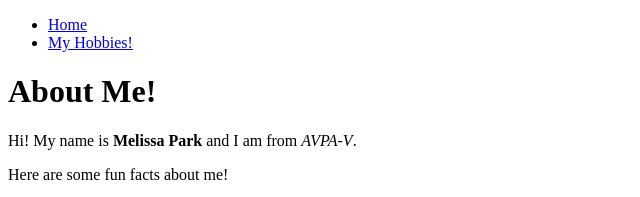
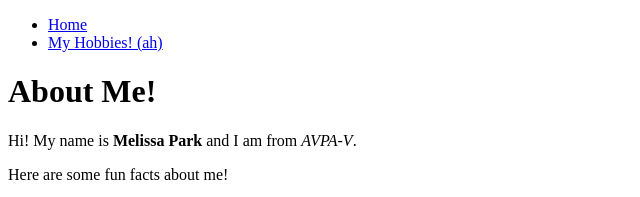
Before and after one commit to mpark2024/mywebsite, a plain HTML site: page Lab1/index.html in a window 1280 px wide. Shown: the top 197 px of the page, 0-640 px from the left. Drawn offline with Linux system fonts and the light colour scheme.

Commit message:
added a word

```diff
--- a/Lab1/index.html
+++ b/Lab1/index.html
@@ -10,7 +10,7 @@
     <nav>
         <ul>
             <li><a href="index.html">Home</a></li>
-            <li><a href="hobbies.html">My Hobbies!</a></li>
+            <li><a href="hobbies.html">My Hobbies! (ah)</a></li>
         </ul>
     </nav>
     <h1>About Me!</h1>
```
